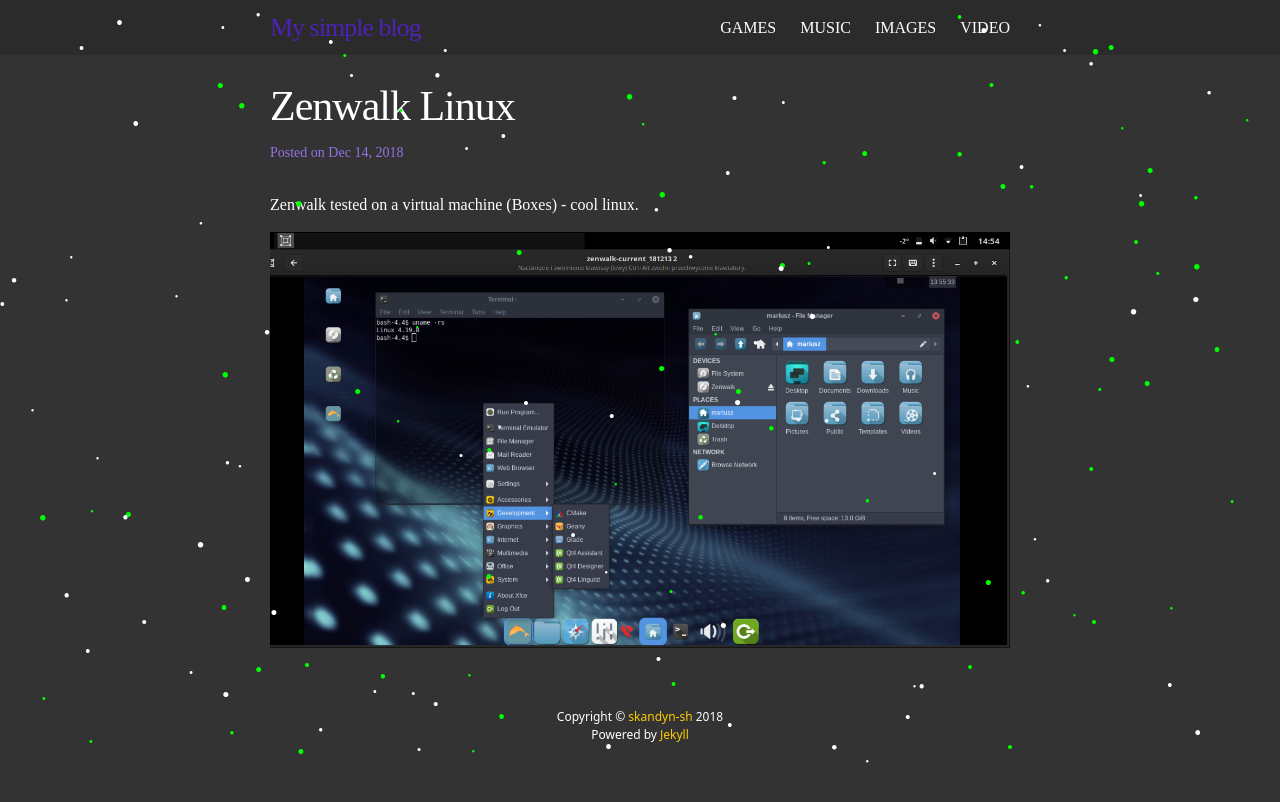
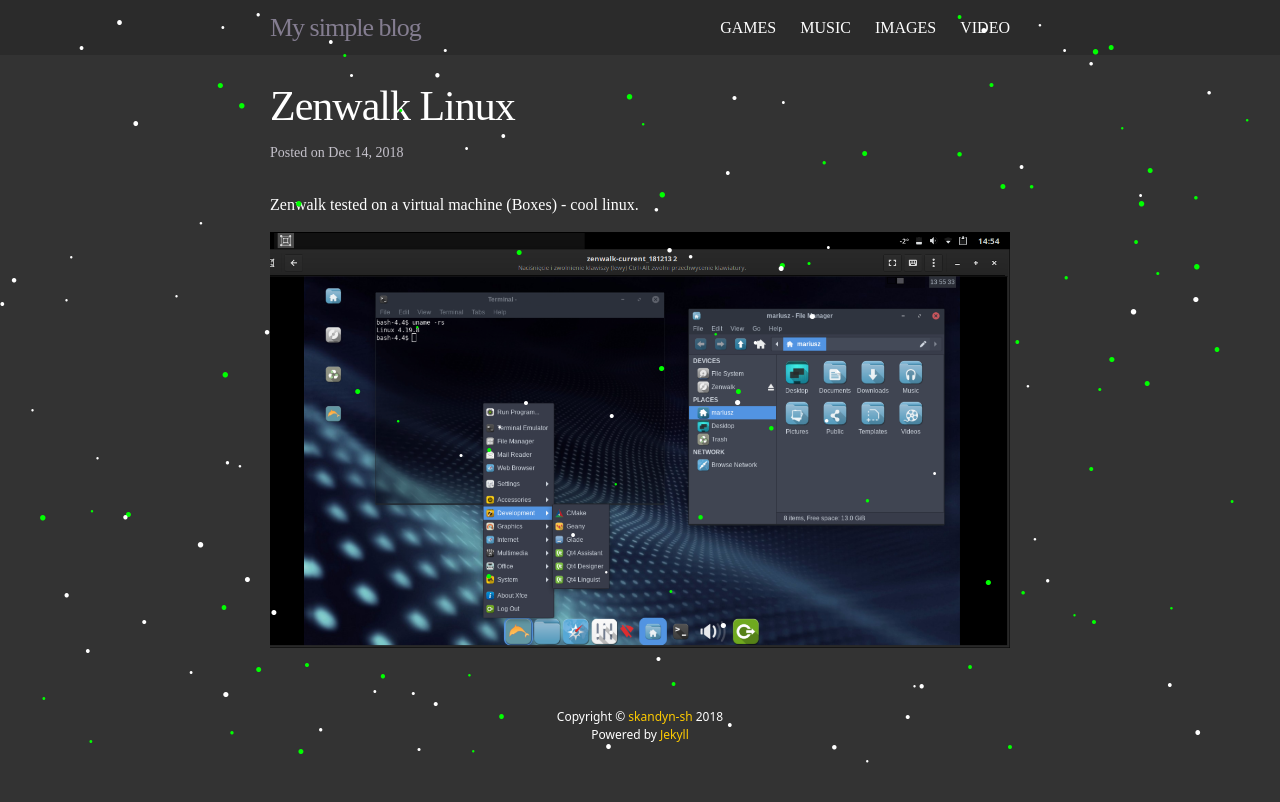
Before and after one commit to skandyn-sh/skandyn-sh.github.io, a Jekyll site: the page built from _posts/2018-12-14-Zenwalk-Linux.markdown, in a window 1280 px wide. Shown: the top 802 px of the page. Built offline with Jekyll 4.4.1, drawn with Linux system fonts in a browser that asks for light colours; nearby versions of some CDN libraries; our own code applies the rules of GitHub Pages for plain Markdown files; library files that are not in the unit come from our copies; comment, search, counter and statistics services are not loaded.

Commit message:
Update main.scss

```diff
--- a/css/main.scss
+++ b/css/main.scss
@@ -17,7 +17,7 @@
 $background-color: #333333;
 $brand-color:      #ffcc00;
 
-$grey-color:       #9472e5;
+$grey-color:       #c5c2cb;
 $grey-color-light: lighten($grey-color, 40%);
 $grey-color-dark:  darken($grey-color, 25%);
 
```
